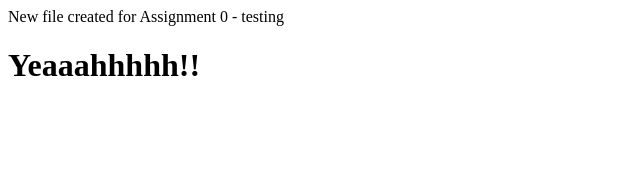
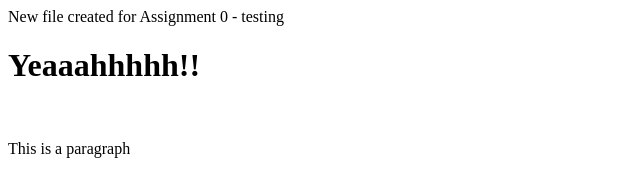
Before and after one commit to amatthews-ksu/amatthews-IT3203, a plain HTML site: page index.html in a window 1280 px wide. Shown: the whole page, without its empty margins (0-640 px from the left). Drawn offline with Linux system fonts and the light colour scheme.

Commit message:
Update index.html

```diff
--- a/index.html
+++ b/index.html
@@ -1,2 +1,4 @@
 New file created for Assignment 0 - testing
 <h1>Yeaaahhhhh!!</h1>
+<br>
+<p>This is a paragraph</p>
```
